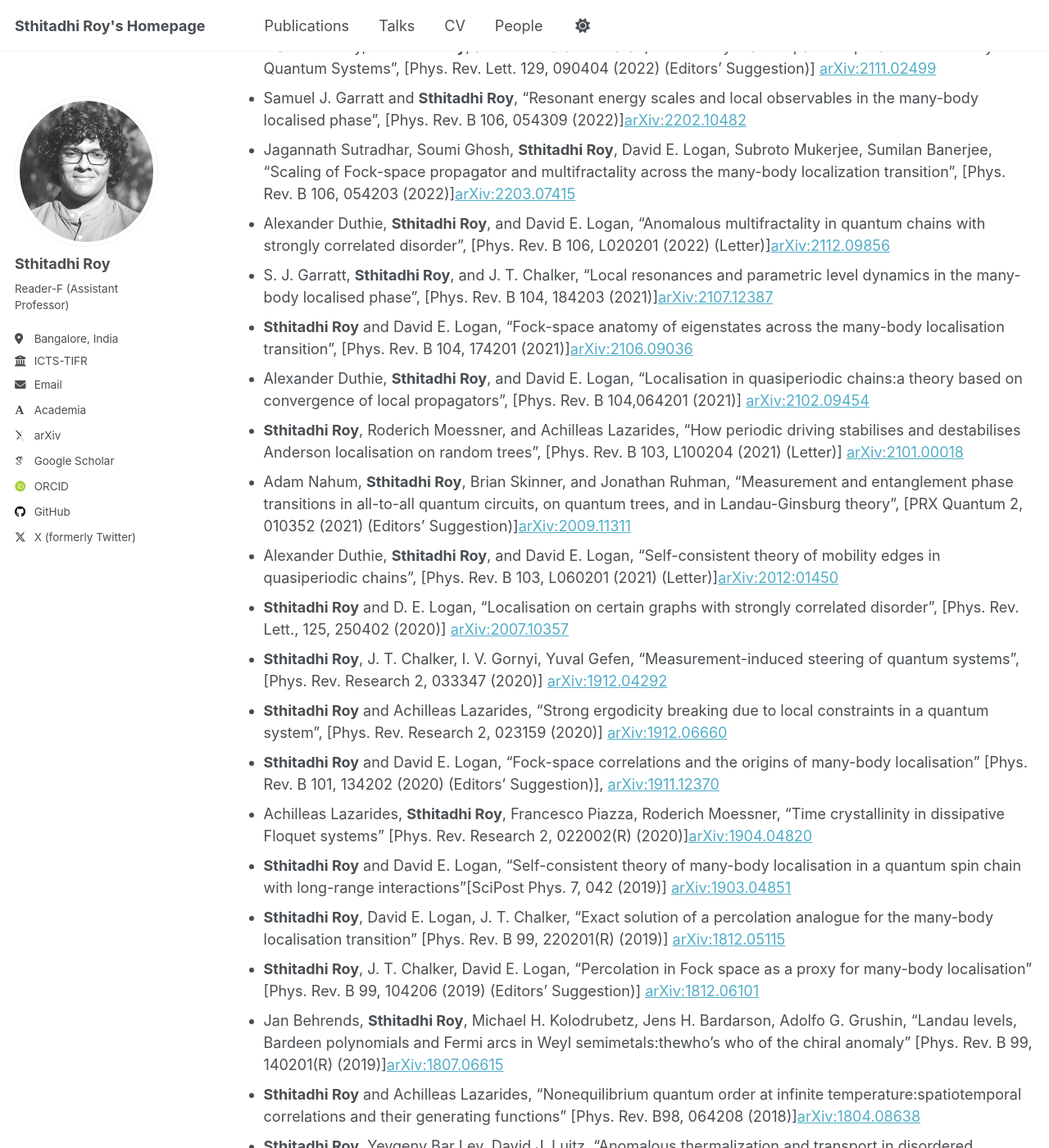
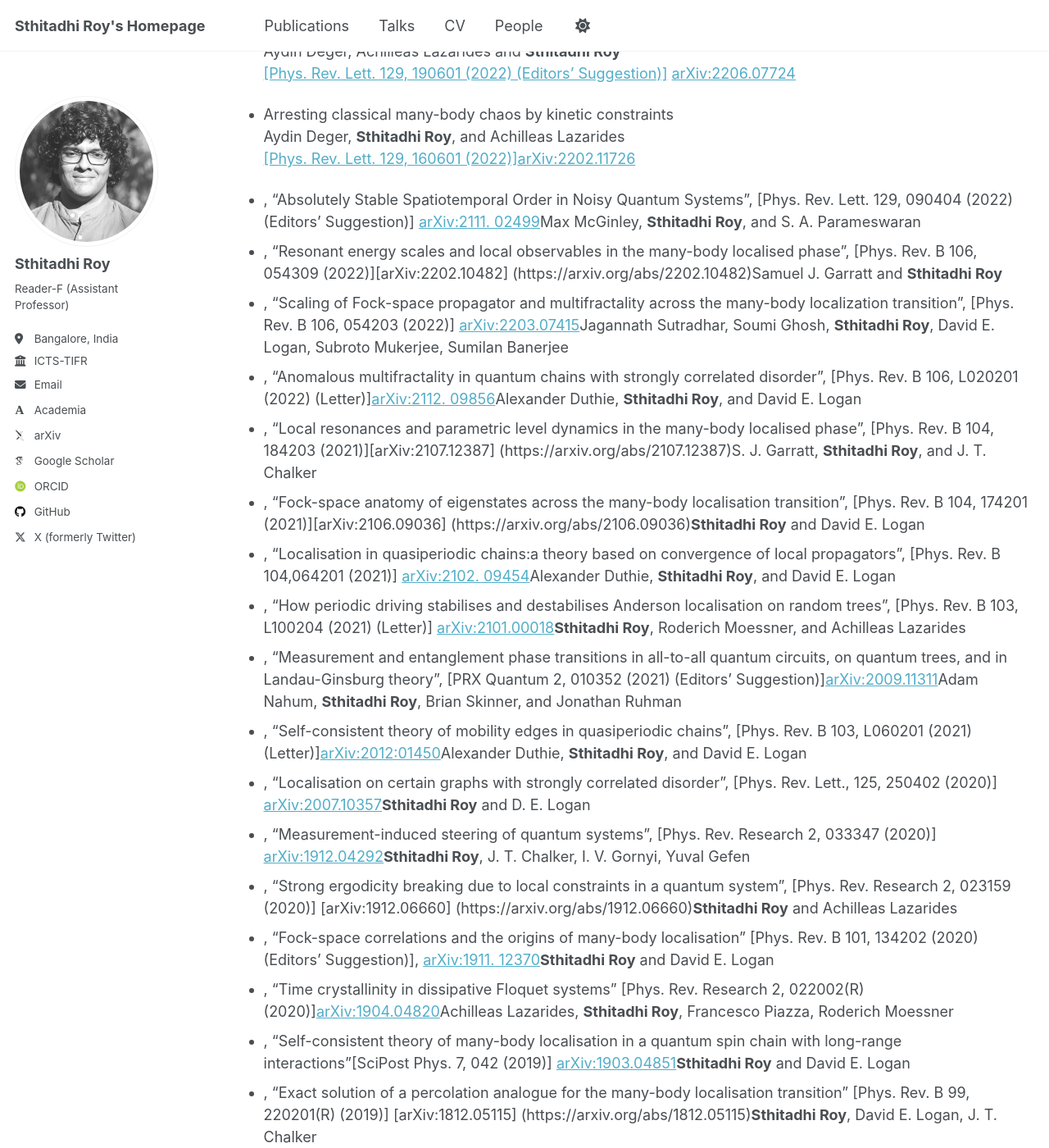
Before and after one commit to sthitadhi-roy/sthitadhi-roy.github.io, a Jekyll site: the page built from _pages/publications.md, in a window 1280 px wide and 1400 px high, scrolled down 1536 px. Shown: the whole window at 82% size. Built offline with Jekyll 4.4.1, drawn with Linux system fonts in a browser that asks for light colours; some web fonts are replaced; some of the changed text lies outside the part shown.

Commit message:
Update publications.md

```diff
--- a/_pages/publications.md
+++ b/_pages/publications.md
@@ -22,6 +22,10 @@ author_profile: true
 
 
 ### Journal Articles
+
+- Logarithmic entanglement lightcone from eigenstate correlations in the many-body localised phase
+  Ratul Thakur, Bikram Pain, and **Sthitadhi Roy**
+  [[Phys. Rev. B 111, 174206 (2025)]](https://link.aps.org/doi/10.1103/PhysRevB.111.174206)[[arXiv:2504.02815]](https://arxiv.org/abs/2504.02815)
 
 - Spectral Multifractality and Emergent Energyscales Across the Many-Body Localisation Transition
   **Sthitadhi Roy**
@@ -49,7 +53,7 @@ author_profile: true
 
 - Anatomy of localisation protected quantum order on Hilbert space (*Invited article for J. Phys.:Condens. Matter special issue -- Emerging Leaders 2023*)
   **Sthitadhi Roy**
-  [[J. Phys.:Condens. Matter 35, 415601 (2023)]][[arXiv:2307.06702]](https://arxiv.org/abs/2307.06702)
+  [[J. Phys.:Condens. Matter 35, 415601 (2023)]](https://doi.org/10.1088/1361-648X/ace413)[[arXiv:2307.06702]](https://arxiv.org/abs/2307.06702)
 
 - Probability transport on the Fock space of a disordered quantum spin chain
   Isabel Creed, David E. Logan, and **Sthitadhi Roy**
@@ -63,46 +67,89 @@ author_profile: true
   **Sthitadhi Roy**
   [[Phys. Rev. B 106, L140204 (2022) (Letter)]](https://doi.org/10.1103/PhysRevB.106.L140204)[[arXiv:2208.08468]](https://arxiv.org/abs/2208.08468)
 
-- Aydin Deger, Achilleas Lazarides, and **Sthitadhi Roy**, "Constrained Dynamics and Directed Percolation", [Phys. Rev. Lett. 129, 190601 (2022) (Editors' Suggestion)] [arXiv:2206.07724](https://arxiv.org/abs/2206.07724)
-- Aydin Deger, **Sthitadhi Roy**, Achilleas Lazarides, "Arresting classical many-body chaos by kinetic constraints", [Phys. Rev. Lett. 129, 160601 (2022)][arXiv:2202.11726](https://arxiv.org/abs/2202.11726)
-- Max McGinley, **Sthitadhi Roy**, and S. A. Parameswaran, "Absolutely Stable Spatiotemporal Order in Noisy Quantum Systems", [Phys. Rev. Lett. 129, 090404 (2022) (Editors' Suggestion)] [arXiv:2111.02499](https://arxiv.org/abs/2111.02499)
-- Samuel J. Garratt and  **Sthitadhi Roy**, "Resonant energy scales and local observables in the many-body localised phase", [Phys. Rev. B 106, 054309 (2022)][arXiv:2202.10482](https://arxiv.org/abs/2202.10482)
-- Jagannath Sutradhar, Soumi Ghosh, **Sthitadhi Roy**, David E. Logan, Subroto Mukerjee, Sumilan Banerjee, "Scaling of Fock-space propagator and multifractality across the many-body localization transition", [Phys. Rev. B 106, 054203 (2022)][arXiv:2203.07415](https://arxiv.org/abs/2203.07415)
-- Alexander Duthie, **Sthitadhi Roy**, and David E. Logan, "Anomalous multifractality in quantum chains with strongly correlated disorder", [Phys. Rev. B 106, L020201 (2022) (Letter)][arXiv:2112.09856](https://arxiv.org/abs/2112.09856)
-- S. J. Garratt, **Sthitadhi Roy**, and J. T. Chalker, "Local resonances and parametric level dynamics in the many-body localised phase", [Phys. Rev. B 104, 184203 (2021)][arXiv:2107.12387](https://arxiv.org/abs/2107.12387)
-- **Sthitadhi Roy** and David E. Logan, "Fock-space anatomy of eigenstates across the many-body localisation transition", [Phys. Rev. B 104, 174201 (2021)][arXiv:2106.09036](https://arxiv.org/abs/2106.09036)
-- Alexander Duthie, **Sthitadhi Roy**, and David E. Logan, "Localisation in quasiperiodic chains:a theory based on convergence of local propagators", [Phys. Rev. B 104,064201 (2021)] [arXiv:2102.09454](https://arxiv.org/abs/2102.09454)
-- **Sthitadhi Roy**, Roderich Moessner, and Achilleas Lazarides, "How periodic driving stabilises and destabilises Anderson localisation on random trees", [Phys. Rev. B 103, L100204 (2021) (Letter)] [arXiv:2101.00018](https://arxiv.org/abs/2101.00018)
-- Adam Nahum, **Sthitadhi Roy**, Brian Skinner, and Jonathan Ruhman, "Measurement and entanglement phase transitions in all-to-all quantum circuits, on quantum trees, and in Landau-Ginsburg theory", [PRX Quantum  2, 010352 (2021) (Editors' Suggestion)][arXiv:2009.11311](https://arxiv.org/abs/2009.11311)
-- Alexander Duthie, **Sthitadhi Roy**, and David E. Logan, "Self-consistent theory of mobility edges in quasiperiodic chains",  [Phys. Rev. B 103, L060201 (2021) (Letter)][arXiv:2012:01450](https://arxiv.org/abs/2012:01450)
-- **Sthitadhi Roy** and D. E. Logan, "Localisation on certain graphs with strongly correlated disorder", [Phys. Rev. Lett., 125, 250402 (2020)] [arXiv:2007.10357](https://arxiv.org/abs/2007.10357)
-- **Sthitadhi Roy**, J. T. Chalker, I. V. Gornyi, Yuval Gefen, "Measurement-induced steering of quantum systems", [Phys. Rev. Research 2, 033347 (2020)] [arXiv:1912.04292](https://arxiv.org/abs/1912.04292)
-- **Sthitadhi Roy** and Achilleas Lazarides, "Strong ergodicity breaking due to local constraints in a quantum system", [Phys. Rev. Research 2, 023159 (2020)] [arXiv:1912.06660](https://arxiv.org/abs/1912.06660)
-- **Sthitadhi Roy** and David E. Logan, "Fock-space correlations and the origins of many-body localisation" [Phys. Rev. B 101, 134202 (2020) (Editors' Suggestion)], [arXiv:1911.12370](https://arxiv.org/abs/1911.12370)
-- Achilleas Lazarides, **Sthitadhi Roy**, Francesco Piazza, Roderich Moessner, "Time crystallinity in dissipative Floquet systems" [Phys. Rev. Research 2, 022002(R) (2020)][arXiv:1904.04820](https://arxiv.org/abs/1904.04820)
-- **Sthitadhi Roy** and David E. Logan, "Self-consistent theory of many-body localisation in a quantum spin chain with long-range interactions"[SciPost Phys. 7, 042 (2019)] [arXiv:1903.04851](https://arxiv.org/abs/1903.04851)
-- **Sthitadhi Roy**, David E. Logan, J. T. Chalker, "Exact solution of a percolation analogue for the many-body localisation transition" [Phys. Rev. B 99, 220201(R) (2019)] [arXiv:1812.05115](https://arxiv.org/abs/1812.05115)
-- **Sthitadhi Roy**, J. T. Chalker, David E. Logan, "Percolation in Fock space as a proxy for many-body localisation" [Phys. Rev. B 99, 104206 (2019) (Editors' Suggestion)] [arXiv:1812.06101](https://arxiv.org/abs/1812.06101)
-- Jan Behrends, **Sthitadhi Roy**, Michael H. Kolodrubetz, Jens H. Bardarson, Adolfo G. Grushin, "Landau levels, Bardeen polynomials and Fermi arcs in Weyl semimetals:thewho's who of the chiral anomaly" [Phys. Rev. B 99, 140201(R) (2019)][arXiv:1807.06615](https://arxiv.org/abs/1807.06615)
-- **Sthitadhi Roy** and Achilleas Lazarides, "Nonequilibrium quantum order at infinite temperature:spatiotemporal correlations and their generating functions" [Phys. Rev. B98, 064208 (2018)][arXiv:1804.08638](https://arxiv.org/abs/1804.08638)
-- **Sthitadhi Roy**, Yevgeny Bar Lev, David J. Luitz, "Anomalous thermalization and transport in disordered interacting Floquet systems" [Phys. Rev. B 98, 060201(R) (2018)] [arXiv:1802.03401](https://arxiv.org/abs/1802.03401)
-- **Sthitadhi Roy**, Achilleas Lazarides, Markus Heyl, Roderich Moessner, "Dynamical potentials for non-equilibrium quantum many-body phases" [Phys. Rev. B 97, 205143 (2018)][arXiv:1710.09388](https://arxiv.org/abs/1710.09388)
-- **Sthitadhi Roy**, Michael Kolodrubetz, Nathan Goldman, Adolfo G. Grushin, "Tunable axial gauge fields in engineered Weyl semimetals:Semiclassical analysis and opticallattice implementations" [2D Materials, 5, 024001 (2018)][arXiv:1708.08469](https://arxiv.org/abs/1708.08469)
-- **Sthitadhi Roy**, Ivan M. Khaymovich, Arnab Das, Roderich Moessner, "Multifractality without fine-tuning in a Floquet quasiperiodic chain" [SciPost Phys. 4, 025 (2018)][arXiv:1706.05012](https://arxiv.org/abs/1706.05012)
+- Constrained Dynamics and Directed Percolation
+  Aydin Deger, Achilleas Lazarides and **Sthitadhi Roy**
+  [[Phys. Rev. Lett. 129, 190601 (2022) (Editors' Suggestion)]](https://doi.org/10.1103/PhysRevLett.129.190601) [arXiv:2206.07724](https://arxiv.org/abs/2206.07724)
+
+- Arresting classical many-body chaos by kinetic constraints
+  Aydin Deger, **Sthitadhi Roy**, and Achilleas Lazarides
+  [[Phys. Rev. Lett. 129, 160601 (2022)]](https://doi.org/10.1103/PhysRevLett.129.160601)[arXiv:2202.11726](https://arxiv.org/abs/2202.11726)
+
+- , "Absolutely Stable Spatiotemporal Order in Noisy Quantum Systems", [Phys. Rev. Lett. 129, 090404 (2022) (Editors' Suggestion)] [arXiv:2111.
+  02499](https://arxiv.org/abs/2111.02499)Max McGinley, **Sthitadhi Roy**, and S. A. Parameswaran
+- , "Resonant energy scales and local observables in the many-body localised phase", [Phys. Rev. B 106, 054309 (2022)][arXiv:2202.10482]
+  (https://arxiv.org/abs/2202.10482)Samuel J. Garratt and  **Sthitadhi Roy**
+- , "Scaling of Fock-space propagator and multifractality across the many-body localization transition", [Phys. Rev. B 106, 054203 (2022)]
+  [arXiv:2203.07415](https://arxiv.org/abs/2203.07415)Jagannath Sutradhar, Soumi Ghosh, **Sthitadhi Roy**, David E. Logan, Subroto Mukerjee, Sumilan Banerjee
+- , "Anomalous multifractality in quantum chains with strongly correlated disorder", [Phys. Rev. B 106, L020201 (2022) (Letter)][arXiv:2112.
+  09856](https://arxiv.org/abs/2112.09856)Alexander Duthie, **Sthitadhi Roy**, and David E. Logan
+- , "Local resonances and parametric level dynamics in the many-body localised phase", [Phys. Rev. B 104, 184203 (2021)][arXiv:2107.12387]
+  (https://arxiv.org/abs/2107.12387)S. J. Garratt, **Sthitadhi Roy**, and J. T. Chalker
+- , "Fock-space anatomy of eigenstates across the many-body localisation transition", [Phys. Rev. B 104, 174201 (2021)][arXiv:2106.09036]
+  (https://arxiv.org/abs/2106.09036)**Sthitadhi Roy** and David E. Logan
+- , "Localisation in quasiperiodic chains:a theory based on convergence of local propagators", [Phys. Rev. B 104,064201 (2021)] [arXiv:2102.
+  09454](https://arxiv.org/abs/2102.09454)Alexander Duthie, **Sthitadhi Roy**, and David E. Logan
+- , "How periodic driving stabilises and destabilises Anderson localisation on random trees", [Phys. Rev. B 103, L100204 (2021) (Letter)]
+  [arXiv:2101.00018](https://arxiv.org/abs/2101.00018)**Sthitadhi Roy**, Roderich Moessner, and Achilleas Lazarides
+- , "Measurement and entanglement phase transitions in all-to-all quantum circuits, on quantum trees, and in Landau-Ginsburg theory", [PRX
+  Quantum  2, 010352 (2021) (Editors' Suggestion)][arXiv:2009.11311](https://arxiv.org/abs/2009.11311)Adam Nahum, **Sthitadhi Roy**, Brian Skinner, and Jonathan Ruhman
+- , "Self-consistent theory of mobility edges in quasiperiodic chains",  [Phys. Rev. B 103, L060201 (2021) (Letter)][arXiv:2012:01450](https://
+  arxiv.org/abs/2012:01450)Alexander Duthie, **Sthitadhi Roy**, and David E. Logan
+- , "Localisation on certain graphs with strongly correlated disorder", [Phys. Rev. Lett., 125, 250402 (2020)] [arXiv:2007.10357](https://arxiv.
+  org/abs/2007.10357)**Sthitadhi Roy** and D. E. Logan
+- , "Measurement-induced steering of quantum systems", [Phys. Rev. Research 2, 033347 (2020)] [arXiv:1912.04292](https://arxiv.org/abs/1912.
+  04292)**Sthitadhi Roy**, J. T. Chalker, I. V. Gornyi, Yuval Gefen
+- , "Strong ergodicity breaking due to local constraints in a quantum system", [Phys. Rev. Research 2, 023159 (2020)] [arXiv:1912.06660]
+  (https://arxiv.org/abs/1912.06660)**Sthitadhi Roy** and Achilleas Lazarides
+- , "Fock-space correlations and the origins of many-body localisation" [Phys. Rev. B 101, 134202 (2020) (Editors' Suggestion)], [arXiv:1911.
+  12370](https://arxiv.org/abs/1911.12370)**Sthitadhi Roy** and David E. Logan
+- , "Time crystallinity in dissipative Floquet systems" [Phys. Rev. Research 2, 022002(R) (2020)][arXiv:1904.04820](https://arxiv.org/abs/1904.
+  04820)Achilleas Lazarides, **Sthitadhi Roy**, Francesco Piazza, Roderich Moessner
+- , "Self-consistent theory of many-body localisation in a quantum spin chain with long-range interactions"[SciPost Phys. 7, 042 (2019)]
+  [arXiv:1903.04851](https://arxiv.org/abs/1903.04851)**Sthitadhi Roy** and David E. Logan
+- , "Exact solution of a percolation analogue for the many-body localisation transition" [Phys. Rev. B 99, 220201(R) (2019)] [arXiv:1812.05115]
+  (https://arxiv.org/abs/1812.05115)**Sthitadhi Roy**, David E. Logan, J. T. Chalker
+- , "Percolation in Fock space as a proxy for many-body localisation" [Phys. Rev. B 99, 104206 (2019) (Editors' Suggestion)] [arXiv:1812.06101]
+  (https://arxiv.org/abs/1812.06101)**Sthitadhi Roy**, J. T. Chalker, David E. Logan
+- , "Landau levels, Bardeen polynomials and Fermi arcs in Weyl semimetals:thewho's who of the chiral anomaly" [Phys. Rev. B 99, 140201(R)
+  (2019)][arXiv:1807.06615](https://arxiv.org/abs/1807.06615)Jan Behrends, **Sthitadhi Roy**, Michael H. Kolodrubetz, Jens H. Bardarson, Adolfo G. Grushin
+- , "Nonequilibrium quantum order at infinite temperature:spatiotemporal correlations and their generating functions" [Phys. Rev. B98, 064208
+  (2018)][arXiv:1804.08638](https://arxiv.org/abs/1804.08638)**Sthitadhi Roy** and Achilleas Lazarides
+- , "Anomalous thermalization and transport in disordered interacting Floquet systems" [Phys. Rev. B 98, 060201(R) (2018)] [arXiv:1802.03401]
+  (https://arxiv.org/abs/1802.03401)**Sthitadhi Roy**, Yevgeny Bar Lev, David J. Luitz
+- , "Dynamical potentials for non-equilibrium quantum many-body phases" [Phys. Rev. B 97, 205143 (2018)][arXiv:1710.09388](https://arxiv.org/
+  abs/1710.09388)**Sthitadhi Roy**, Achilleas Lazarides, Markus Heyl, Roderich Moessner
+- , "Tunable axial gauge fields in engineered Weyl semimetals:Semiclassical analysis and opticallattice implementations" [2D Materials, 5,
+  024001 (2018)][arXiv:1708.08469](https://arxiv.org/abs/1708.08469)**Sthitadhi Roy**, Michael Kolodrubetz, Nathan Goldman, Adolfo G. Grushin
+- , "Multifractality without fine-tuning in a Floquet quasiperiodic chain" [SciPost Phys. 4, 025 (2018)][arXiv:1706.05012](https://arxiv.org/
+  abs/1706.05012)**Sthitadhi Roy**, Ivan M. Khaymovich, Arnab Das, Roderich Moessner
 - Leda Bucciantini, **Sthitadhi Roy**, Sota Kitamura, Takashi Oka,  "Emergent Weyl nodes and Fermi arcs in a Floquet Weyl semimetal" [Phys. Rev. B 96, 041126(R) (2017)] [arXiv:1612.01541](https://arxiv.org/abs/1612.01541)
-- **Sthitadhi Roy**, Roderich Moessner, Arnab Das, "Locating topological phase transitions using non-equilibrium signatures in local bulk observables"  [Phys. Rev. B 95, 041105(R) (2017)] [arXiv:1606.06673](https://arxiv.org/abs/1606.06673)
-- **Sthitadhi Roy**, G. J. Sreejith, "Disordered Chern insulator with a two-step Floquet drive" [Phys. Rev. B 94, 214203 (2016) ][arXiv:1608.06302](https://arxiv.org/abs/1608.06302)
-- **Sthitadhi Roy**, Michael Kolodrubetz, Joel E. Moore, Adolfo G. Grushin, "Chern numbers and chiral anomalies in Weyl butterflies" [Phys. Rev. B 94, 161107(R) (2016)] [arXiv:1605.08445(https://arxiv.org/abs/1605.0844)
-- Giuseppe De Tomasi, **Sthitadhi Roy**, Soumya Bera, "Generalized Dyson model:nature of zero mode and its implication in dynamics", [Phys. Rev. B 94, 144202 (2016)][arXiv:1605:07641(https://arxiv.org/abs/1605:0764)
-- **Sthitadhi Roy** and  Sourin Das, "Transport signatures of surface potentials on three-dimensional topological insulators" [Phys. Rev. B 93, 085422 (2016)] [arXiv:150905432(https://arxiv.org/abs/1509.0543)
-- **Sthitadhi Roy**, Adolfo G. Grushin, Roderich Moessner, Masudul Haque, "Wavepacket dynamics on Chern band lattices in a trap" [Phys. Rev. A 92, 063626 (2015)] [arXiv:150903638(https://arxiv.org/abs/1509.0363)
-- Adolfo G. Grushin, **Sthitadhi Roy**, Masudul Haque, "Response of fermions in Chern bands to spatially local quenches" [J. Stat. Mech. (2016) 083103] [arXiv:1508.0477(https://arxiv.org/abs/1508.0477)
-- **Sthitadhi Roy**, Krishanu Roychowdhury, Sourin Das, "Pseudo-spin half metals on the surface of 3-D topological insulators", [New J. Phys. 18, 073038 (2016)] [arXiv:150207871(https://arxiv.org/abs/1502.0787)
-- **Sthitadhi Roy**, Kush Saha, Sourin Das, "Probing surface states exposed by crystal terminations at arbitrary orientations of three-dimensional topological insulators", [Phys. Rev. B 91, 195415 (2015)] [arXiv:1411:1256](https://arxiv.org/abs/1411:1256)
-- **Sthitadhi Roy**, Abhiram Soori, Sourin Das, "Tunnel Magnetoresistance scan of a pristine 3D topological insulator", [Phys. Rev. B 91, 041109(R), (2015)] [arXiv:1407:4407(https://arxiv.org/abs/1407:4407)
-- Tanay Nag, **Sthitadhi Roy**, Amit Dutta, Diptiman Sen, "Dynamical localization in a chain of hard core bosons under a periodic driving" [Phys. Rev. B, 89, 165425 (2014)] [arXiv:1312:6467](https://arxiv.org/abs/1312:6467)
-- **Sthitadhi Roy**, Tanay Nag, Amit Dutta, "Fidelity, Rosen-Zener dynamics, entropy and decoherence in one dimensional hard-core bosonic systems" [Eur. Phys. J. B 86, 204 (2013)] [arxiv:1212.4655](https://arxiv.org/abs/1212.4655)
-- **Sthitadhi Roy** and Arkady Pikovsky, "Spreading of energy in the Ding-Dong model" [Chaos 22, 026118 (2012)] [arXiv:1111.7128](https://arxiv.org/abs/1111.7128)
+- , "Locating topological phase transitions using non-equilibrium signatures in local bulk observables"  [Phys. Rev. B 95, 041105(R) (2017)]
+  [arXiv:1606.06673](https://arxiv.org/abs/1606.06673)**Sthitadhi Roy**, Roderich Moessner, Arnab Das
+- , "Disordered Chern insulator with a two-step Floquet drive" [Phys. Rev. B 94, 214203 (2016) ][arXiv:1608.06302](https://arxiv.org/abs/1608.
+  06302)**Sthitadhi Roy**, G. J. Sreejith
+- , "Chern numbers and chiral anomalies in Weyl butterflies" [Phys. Rev. B 94, 161107(R) (2016)] [arXiv:1605.08445(https://arxiv.org/abs/1605.
+  0844)**Sthitadhi Roy**, Michael Kolodrubetz, Joel E. Moore, Adolfo G. Grushin
+- , "Generalized Dyson model:nature of zero mode and its implication in dynamics", [Phys. Rev. B 94, 144202 (2016)][arXiv:1605:07641(https://
+  arxiv.org/abs/1605:0764)Giuseppe De Tomasi, **Sthitadhi Roy**, Soumya Bera
+- , "Transport signatures of surface potentials on three-dimensional topological insulators" [Phys. Rev. B 93, 085422 (2016)] [arXiv:150905432
+  (https://arxiv.org/abs/1509.0543)**Sthitadhi Roy** and  Sourin Das
+- , "Wavepacket dynamics on Chern band lattices in a trap" [Phys. Rev. A 92, 063626 (2015)] [arXiv:150903638(https://arxiv.org/abs/1509.0363)
+  **Sthitadhi Roy**, Adolfo G. Grushin, Roderich Moessner, Masudul Haque
+- , "Response of fermions in Chern bands to spatially local quenches" [J. Stat. Mech. (2016) 083103] [arXiv:1508.0477(https://arxiv.org/abs/
+  1508.0477)Adolfo G. Grushin, **Sthitadhi Roy**, Masudul Haque
+- , "Pseudo-spin half metals on the surface of 3-D topological insulators", [New J. Phys. 18, 073038 (2016)] [arXiv:150207871(https://arxiv.org/
+  abs/1502.0787)**Sthitadhi Roy**, Krishanu Roychowdhury, Sourin Das
+- , "Probing surface states exposed by crystal terminations at arbitrary orientations of three-dimensional topological insulators", [Phys. Rev.
+  B 91, 195415 (2015)] [arXiv:1411:1256](https://arxiv.org/abs/1411:1256)**Sthitadhi Roy**, Kush Saha, Sourin Das
+- , "Tunnel Magnetoresistance scan of a pristine 3D topological insulator", [Phys. Rev. B 91, 041109(R), (2015)] [arXiv:1407:4407(https://arxiv.
+  org/abs/1407:4407)**Sthitadhi Roy**, Abhiram Soori, Sourin Das
+- , "Dynamical localization in a chain of hard core bosons under a periodic driving" [Phys. Rev. B, 89, 165425 (2014)] [arXiv:1312:6467]
+  (https://arxiv.org/abs/1312:6467)Tanay Nag, **Sthitadhi Roy**, Amit Dutta, Diptiman Sen
+- , "Fidelity, Rosen-Zener dynamics, entropy and decoherence in one dimensional hard-core bosonic systems" [Eur. Phys. J. B 86, 204 (2013)]
+  [arxiv:1212.4655](https://arxiv.org/abs/1212.4655)**Sthitadhi Roy**, Tanay Nag, Amit Dutta
+- , "Spreading of energy in the Ding-Dong model" [Chaos 22, 026118 (2012)] [arXiv:1111.7128](https://arxiv.org/abs/1111.7128)
+  **Sthitadhi Roy** and Arkady Pikovsky
 
 <!-- New style rendering if publication categories are defined -->
 <!-- {% if site.publication_category %}
```
